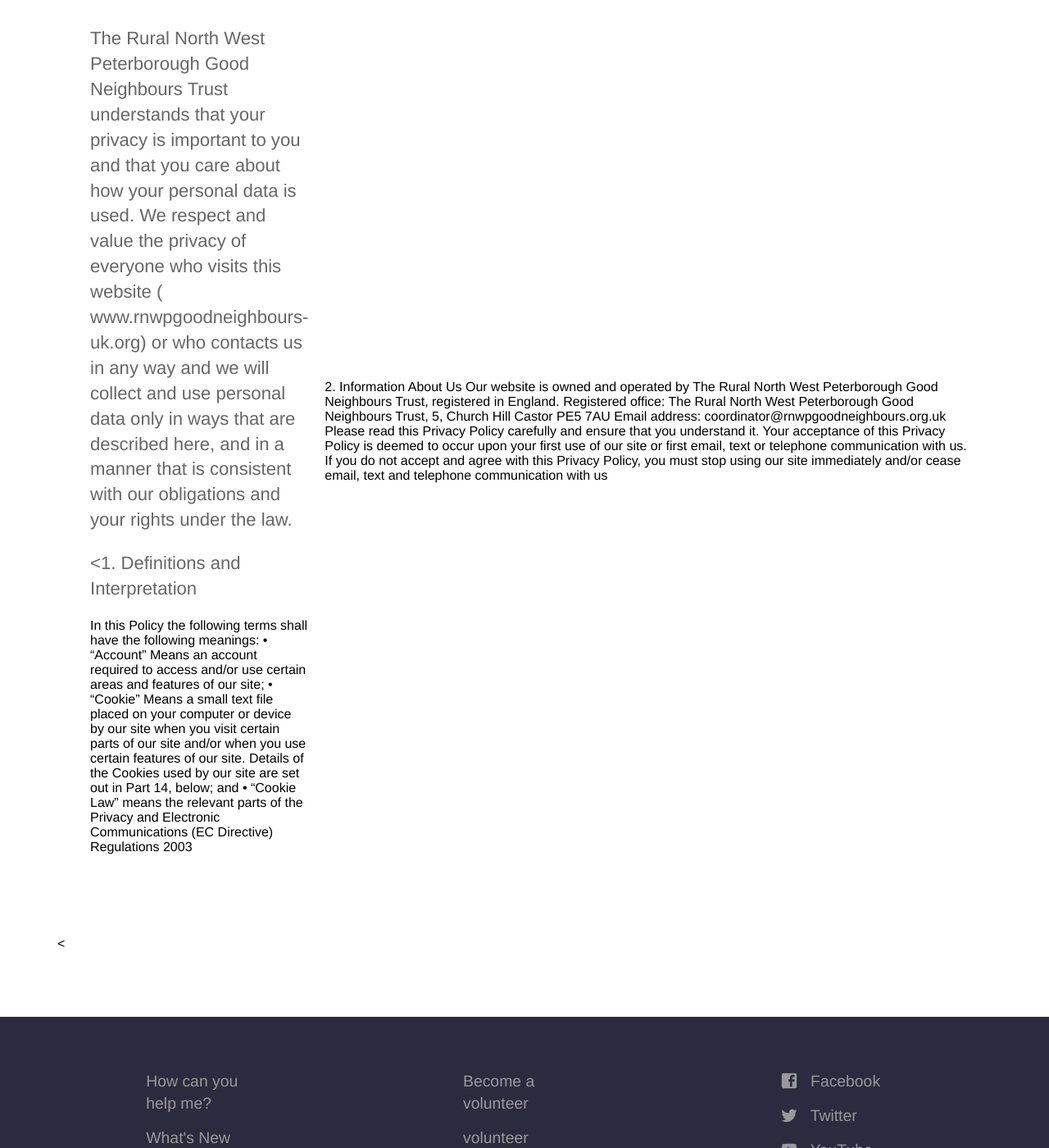
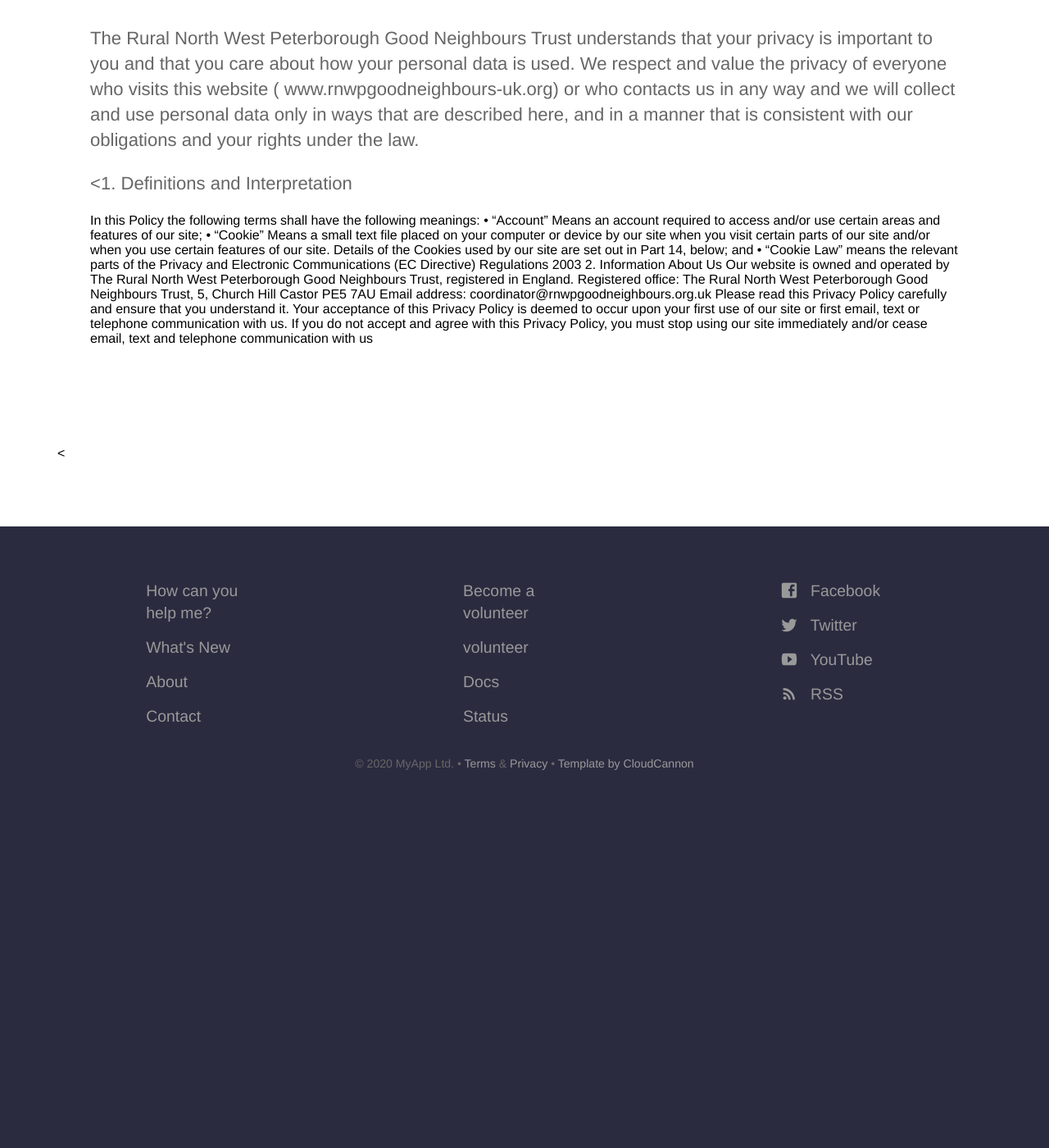
Before and after one commit to chriswilde1946/goodneighboursrp.org.uk, a Jekyll site: the page built from PrivacyPolicy.html, in a window 1280 px wide and 1400 px high, scrolled down 372 px. Shown: the whole window at 82% size. Built offline with Jekyll 4.4.1, drawn with Linux system fonts in a browser that asks for light colours; after the commit the page ends 1364 px from its top, so only the background shows below that.

```diff
--- a/PrivacyPolicy.html
+++ b/PrivacyPolicy.html
@@ -15,7 +15,7 @@ title: <h2><strong>Privacy Policy</strong></h2>
 •       “Account” Means an account required to access and/or use certain areas and features of our site;
 •       “Cookie” Means a small text file placed on your computer or device by our site when you visit certain parts of our site and/or when you use certain features of our site. Details of the Cookies used by our site are set out in Part 14, below; and
 •       “Cookie Law” means the relevant parts of the Privacy and Electronic Communications (EC Directive) Regulations 2003
-			</div>
+
 			2. Information About Us
 Our website is owned and operated by The Rural North West Peterborough Good Neighbours  Trust, registered in England.
 Registered office:
@@ -24,7 +24,7 @@ The Rural North West Peterborough Good Neighbours Trust,
 Castor
 PE5 7AU
 Email address: coordinator@rnwpgoodneighbours.org.uk
-Please read this Privacy Policy carefully and ensure that you understand it. Your acceptance of this Privacy Policy is deemed to occur upon your first use of our site or first email, text or telephone communication with us. If you do not accept and agree with this Privacy Policy, you must stop using our site immediately and/or cease email, text and telephone communication with us
+Please read this Privacy Policy carefully and ensure that you understand it. Your acceptance of this Privacy Policy is deemed to occur upon your first use of our site or first email, text or telephone communication with us. If you do not accept and agree with this Privacy Policy, you must stop using our site immediately and/or cease email, text and telephone communication with us</p>
 
 		</div>
 	</section>
```
